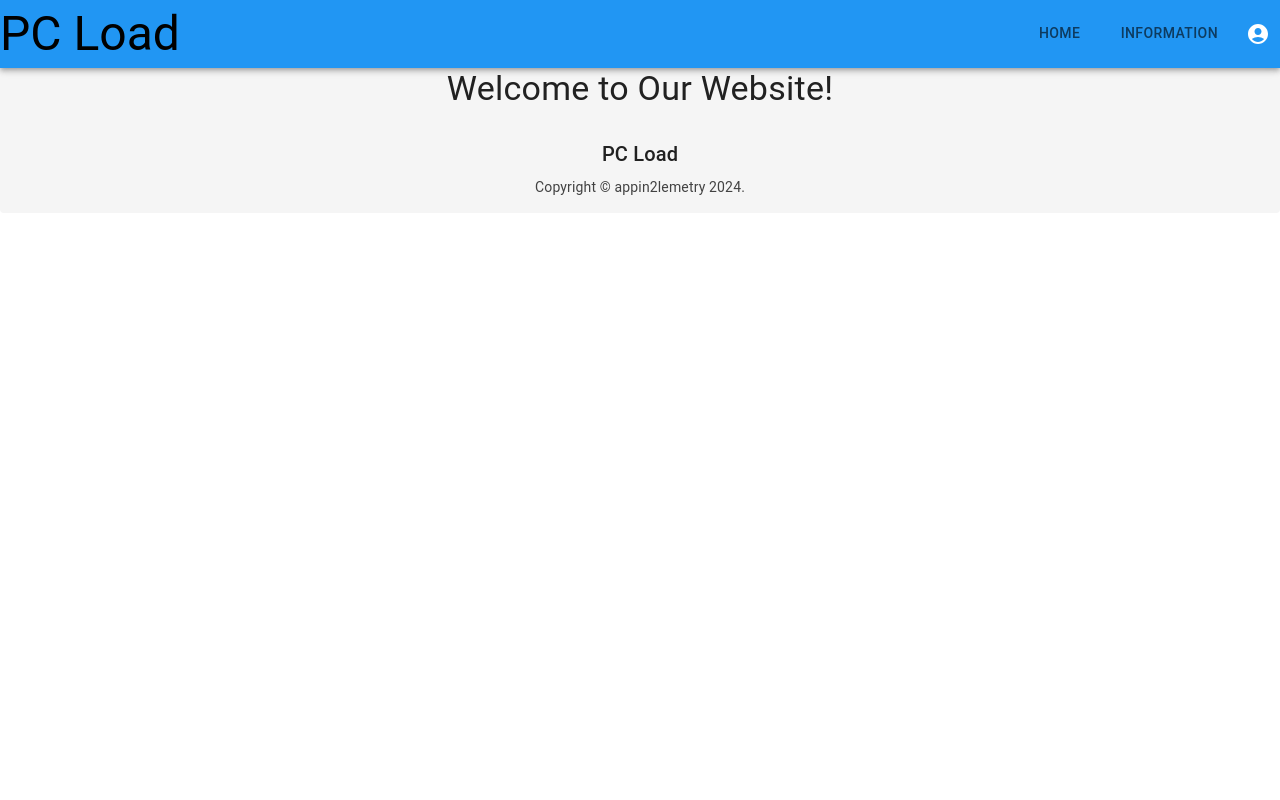
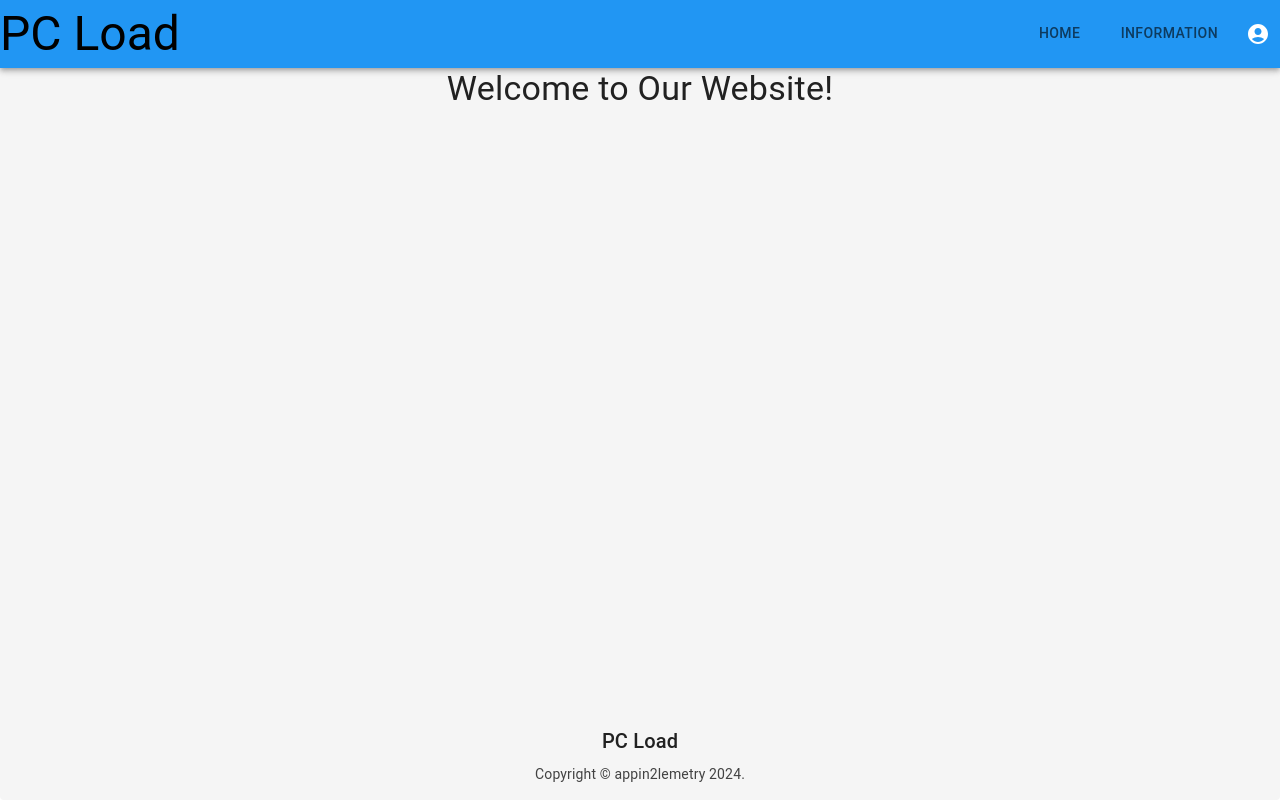
Before and after one commit to Egev604/appin2lemetry, a React (Create React App) app: page /info in a window 1280 px wide. Built offline with nearby package versions, Linux system fonts and the light colour scheme.

Commit message:
Fix footer (#12)

```diff
--- a/src/App.tsx
+++ b/src/App.tsx
@@ -1,5 +1,5 @@
 import React from 'react';
-import { Paper, ThemeProvider } from '@mui/material';
+import {Grid, Paper, ThemeProvider} from '@mui/material';
 import useTheme, { ColorModeContext } from './hooks/useTheme';
 import { BrowserRouter as Router } from 'react-router-dom';
 import Header from './components/Header';
@@ -12,9 +12,17 @@ function App() {
             <ThemeProvider theme={theme}>
                 <Paper elevation={0} sx={{height: "100%"}}>
                     <Router>
-                        <Header/>
-                        <AppRoutes/>
-                        <Footer/>
+                        <Grid container direction="column" style={{ minHeight: '100vh' }}>
+                            <Grid item>
+                                <Header />
+                            </Grid>
+                            <Grid item xs>
+                                <AppRoutes/>
+                            </Grid>
+                            <Grid item>
+                                <Footer />
+                            </Grid>
+                        </Grid>
                     </Router>
                 </Paper>
             </ThemeProvider>
```
